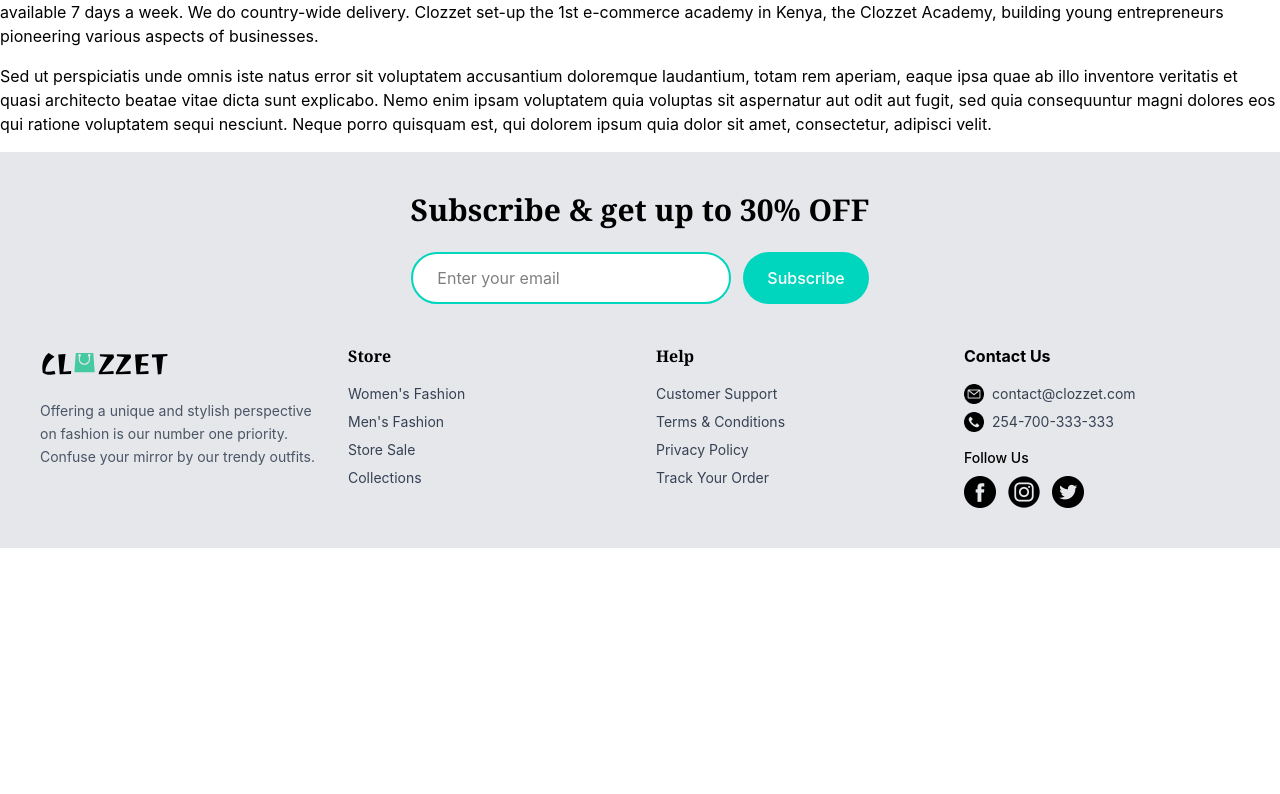
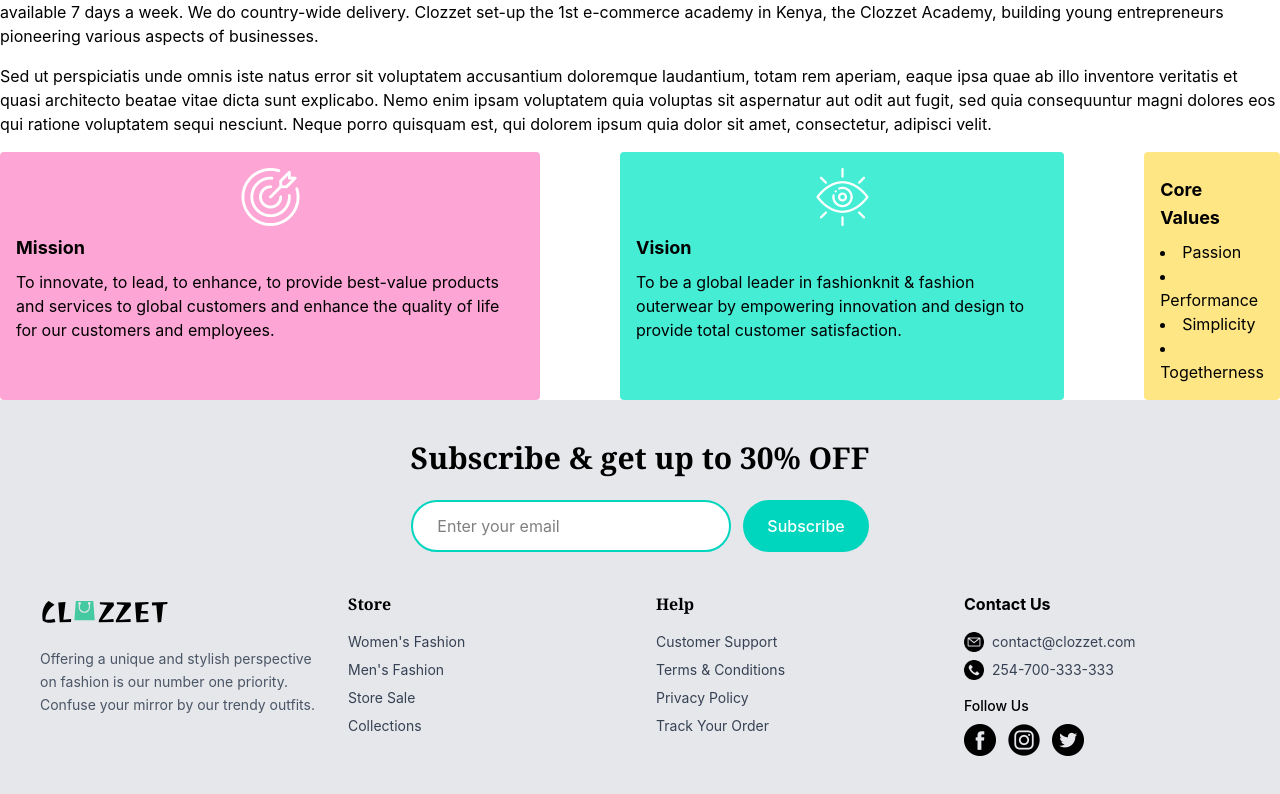
Before and after one commit to Nasieku-art/Clozzet, a React (Vite) app: page /aboutus in a window 1280 px wide. Shown: the part 872-1666 px from the top of the page. Before the commit the page ends 1420 px from the top, so only its background shows below. Built offline with nearby package versions, Linux system fonts and the light colour scheme.

Commit message:
Added a new components for about us

```diff
--- /dev/null
+++ b/src/Components/Cardy.jsx
@@ -0,0 +1,46 @@
+import mission from "../assets/images/Mission.png";
+import vision from "../assets/images/vision.png";
+
+function Cardy() {
+  return (
+    <div className="container mx-auto">
+      <div className="flex gap-20 justify-center">
+
+
+        <div className="bg-pink-300 rounded p-4">
+          <img src={mission} alt="Mission" className="mx-auto" />
+          <h3 className="font-bold text-lg mt-2 mb-2">Mission</h3>
+          <p className="text-wrap">
+            To innovate, to lead, to enhance, to provide best-value products and
+            services to global customers and enhance the quality of life for our
+            customers and employees.
+          </p>
+        </div>
+
+        <div className="bg-teal-300 rounded p-4">
+          <img src={vision} alt="Vision" className="mx-auto" />
+          <h3 className="font-bold text-lg mt-2 mb-2">Vision</h3>
+          <p>
+            To be a global leader in fashionknit & fashion outerwear by
+            empowering innovation and design to provide total customer
+            satisfaction.
+          </p>
+        </div>
+
+
+        <div className="bg-amber-200 rounded p-4">
+          <h3 className="font-bold text-lg mt-2 mb-2">Core Values</h3>
+          <ul className="list-disc list-inside">
+            <li>Passion</li>
+            <li>Performance</li>
+            <li>Simplicity</li>
+            <li>Togetherness</li>
+          </ul>
+        </div>
+
+      </div>
+    </div>
+  );
+}
+
+export default Cardy;
--- a/src/Pages/Aboutus.jsx
+++ b/src/Pages/Aboutus.jsx
@@ -1,10 +1,12 @@
 import About from "../Components/About";
 import Whoweare from "../Components/Whoweare";
+import Cardy from "../Components/Cardy";
 function Aboutus(){
     return(
         <div>
             <About/>
             <Whoweare/>
+            <Cardy/>
         </div>
 
     )
```
